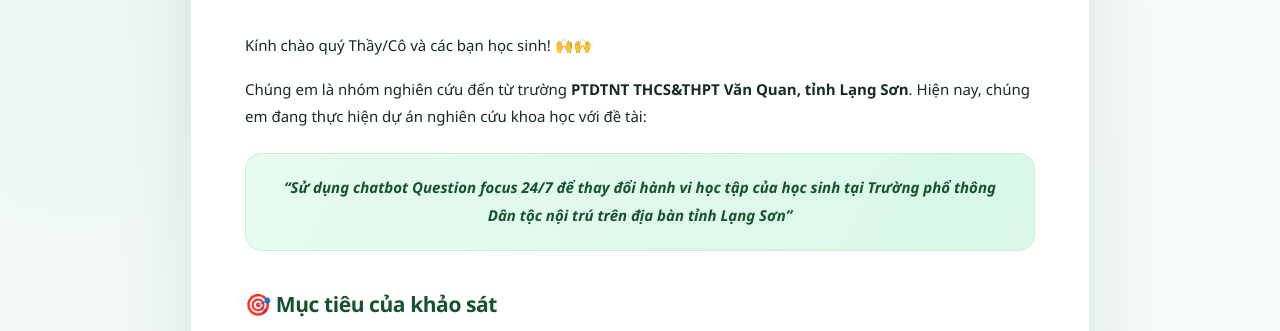
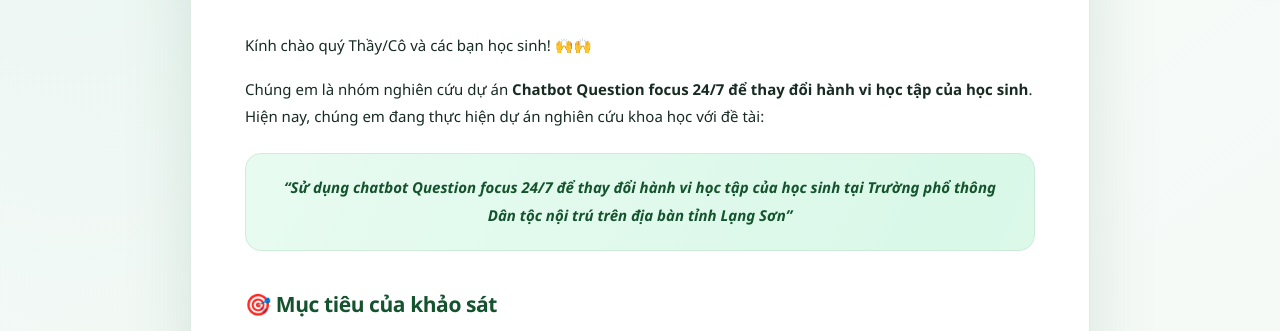
Before and after one commit to khoivi247/khaosathocsinh_giaovien, a plain HTML site: page index.html in a window 1280 px wide. Shown: the part 777-1108 px from the top of the page. Drawn offline with Linux system fonts and the light colour scheme.

Commit message:
Update index.html

```diff
--- a/index.html
+++ b/index.html
@@ -33,7 +33,7 @@
     <!-- Nội dung text -->
     <div class="intro-content">
       <p>Kính chào quý Thầy/Cô và các bạn học sinh! 🙌🙌</p>
-      <p>Chúng em là nhóm nghiên cứu đến từ trường <strong>PTDTNT THCS&THPT Văn Quan, tỉnh Lạng Sơn</strong>. Hiện nay, chúng em đang thực hiện dự án nghiên cứu khoa học với đề tài:</p>
+      <p>Chúng em là nhóm nghiên cứu dự án <strong>Chatbot Question focus 24/7 để thay đổi hành vi học tập của học sinh</strong>. Hiện nay, chúng em đang thực hiện dự án nghiên cứu khoa học với đề tài:</p>
       <p class="topic">
         “Sử dụng chatbot Question focus 24/7 để thay đổi hành vi học tập của học sinh tại Trường phổ thông Dân tộc nội trú trên địa bàn tỉnh Lạng Sơn”
       </p>
```
